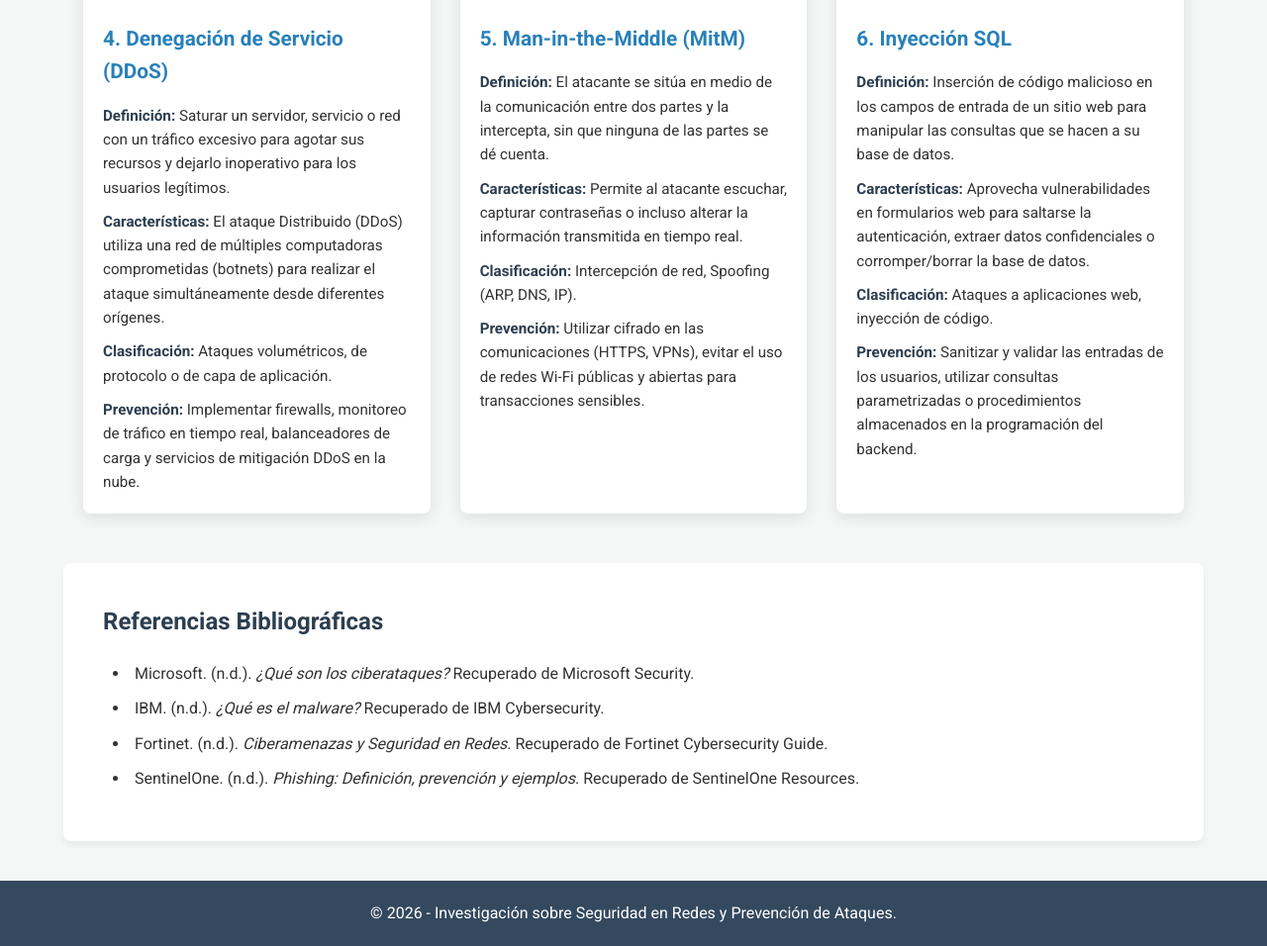
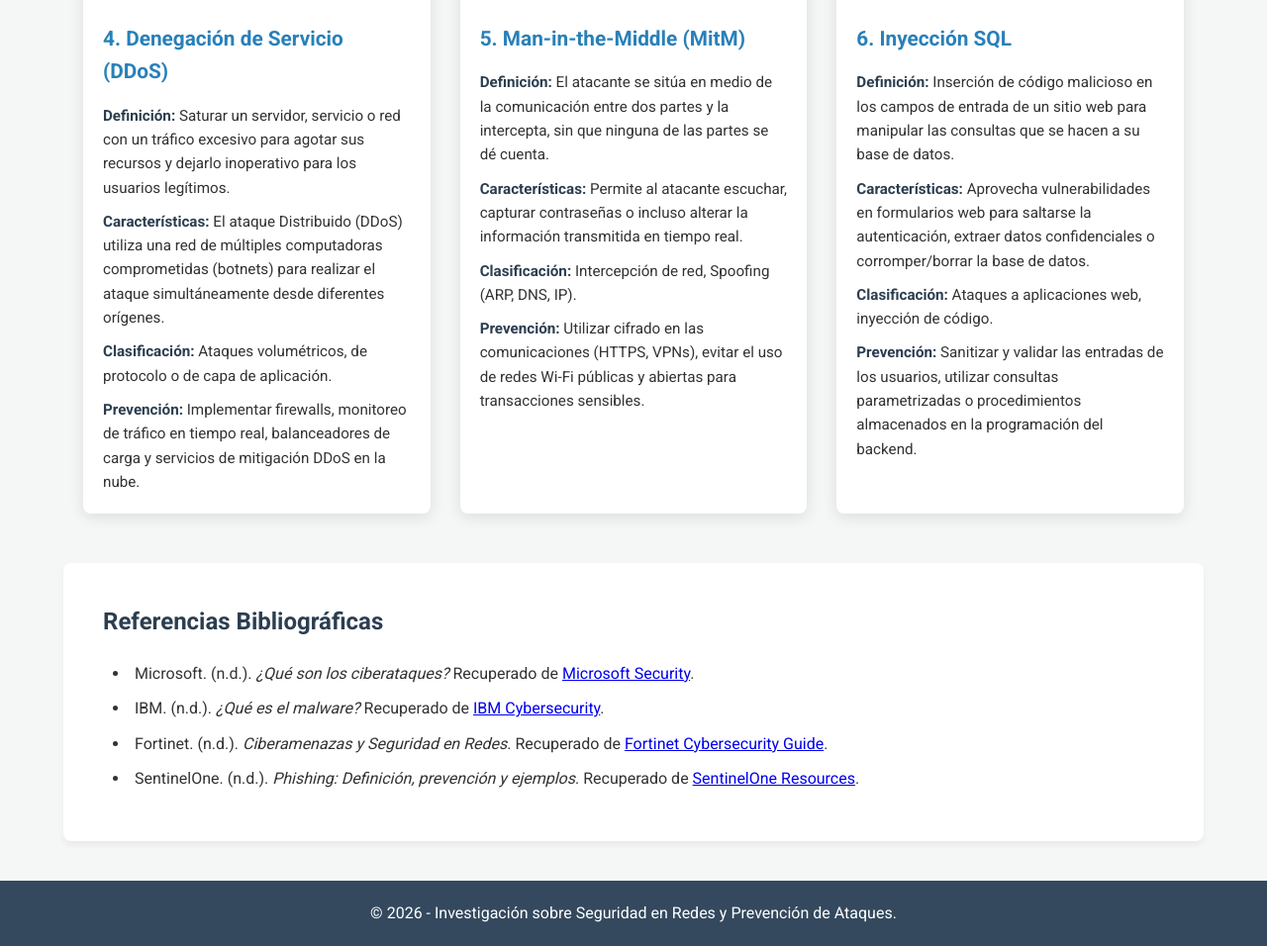
Before and after one commit to UlisesAriasS/Ataque-en-red, a plain HTML site: page index.html in a window 1280 px wide. Shown: the part 1399-2355 px from the top of the page at 99% size. Drawn offline with Linux system fonts and the light colour scheme.

Commit message:
feat: Add hyperlinks to the reference section

```diff
--- a/index.html
+++ b/index.html
@@ -87,10 +87,10 @@
     <section class="references container">
         <h2>Referencias Bibliográficas</h2>
         <ul>
-            <li>Microsoft. (n.d.). <em>¿Qué son los ciberataques?</em> Recuperado de Microsoft Security.</li>
-            <li>IBM. (n.d.). <em>¿Qué es el malware?</em> Recuperado de IBM Cybersecurity.</li>
-            <li>Fortinet. (n.d.). <em>Ciberamenazas y Seguridad en Redes</em>. Recuperado de Fortinet Cybersecurity Guide.</li>
-            <li>SentinelOne. (n.d.). <em>Phishing: Definición, prevención y ejemplos</em>. Recuperado de SentinelOne Resources.</li>
+            <li>Microsoft. (n.d.). <em>¿Qué son los ciberataques?</em> Recuperado de <a href="https://www.microsoft.com/es-mx/security/business/security-101/what-is-a-cyberattack" target="_blank" rel="noopener noreferrer">Microsoft Security</a>.</li>
+            <li>IBM. (n.d.). <em>¿Qué es el malware?</em> Recuperado de <a href="https://www.ibm.com/mx-es/think/topics/malware" target="_blank" rel="noopener noreferrer">IBM Cybersecurity</a>.</li>
+            <li>Fortinet. (n.d.). <em>Ciberamenazas y Seguridad en Redes</em>. Recuperado de <a href="https://www.fortinet.com/lat/resources/cyberglossary/cybersecurity" target="_blank" rel="noopener noreferrer">Fortinet Cybersecurity Guide</a>.</li>
+            <li>SentinelOne. (n.d.). <em>Phishing: Definición, prevención y ejemplos</em>. Recuperado de <a href="https://www.sentinelone.com/es/cybersecurity-101/threat-intelligence/how-to-prevent-phishing-attacks/" target="_blank" rel="noopener noreferrer">SentinelOne Resources</a>.</li>
         </ul>
     </section>
 
```
